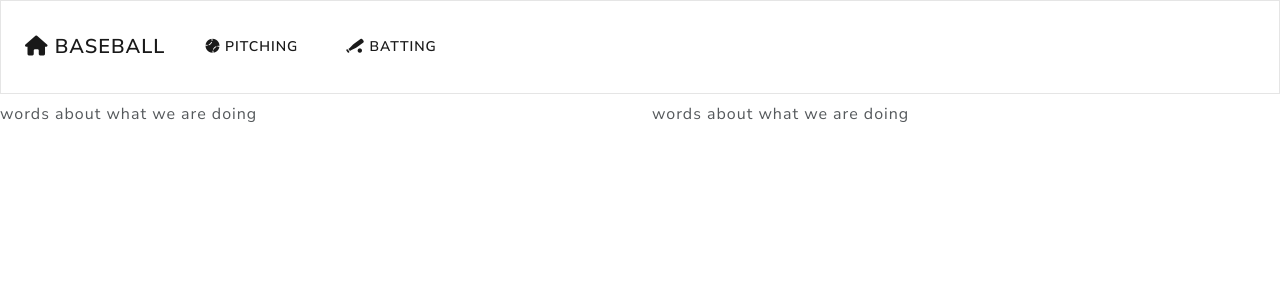
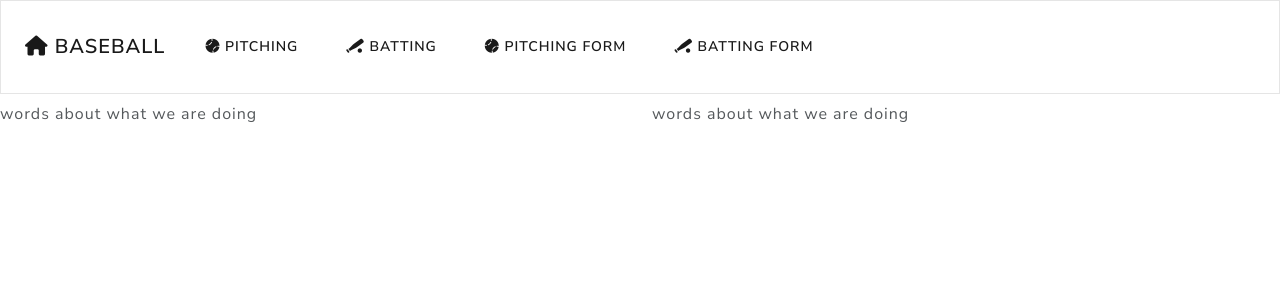
Before and after one commit to Mcusac/Project-3, a Flask app: page / in a window 1280 px wide. Shown: the top 300 px of the page. Run offline with Flask 2, Linux system fonts and the light colour scheme; data that the repository does not hold is empty; parts of the project's set-up code (start-up, migrations or seed data) failed here and were passed over; some libraries are stand-ins or nearby versions.

Commit message:
upload #2 NP July 10

```diff
--- a/templates/index.html
+++ b/templates/index.html
@@ -28,10 +28,16 @@
               <div class="collapse navbar-collapse" id="navbarSupportedContent">
                 <ul class="navbar-nav me-auto mb-2 mb-lg-0">
                   <li class="nav-item">
-                    <a class="nav-link" href="form_pitching"><i class="fa-solid fa-baseball"></i> Pitching</a>
+                    <a class="nav-link" aria-current="page" href="pitching"><i class="fa-solid fa-baseball"></i> Pitching</a>
                   </li>
                   <li class="nav-item">
                     <a class="nav-link" href="batting"></i><i class="fa-solid fa-baseball-bat-ball"></i> Batting</a>
+                  </li>
+                  <li class="nav-item">
+                    <a class="nav-link" aria-current="page" href="form_pitching"><i class="fa-solid fa-baseball"></i> Pitching Form</a>
+                  </li>
+                  <li class="nav-item">
+                    <a class="nav-link" href="form_batting"></i><i class="fa-solid fa-baseball-bat-ball"></i> Batting Form</a>
                   </li>
                 </ul>
               </div>
--- a/templates/pitching.html
+++ b/templates/pitching.html
@@ -32,6 +32,12 @@
                   </li>
                   <li class="nav-item">
                     <a class="nav-link" href="batting"></i><i class="fa-solid fa-baseball-bat-ball"></i> Batting</a>
+                  </li>
+                  <li class="nav-item">
+                    <a class="nav-link" aria-current="page" href="form_pitching"><i class="fa-solid fa-baseball"></i> Pitching Form</a>
+                  </li>
+                  <li class="nav-item">
+                    <a class="nav-link" href="form_batting"></i><i class="fa-solid fa-baseball-bat-ball"></i> Batting Form</a>
                   </li>
                 </ul>
               </div>
```
Also changed, not shown: templates/batting.html (+8 -2 lines).
